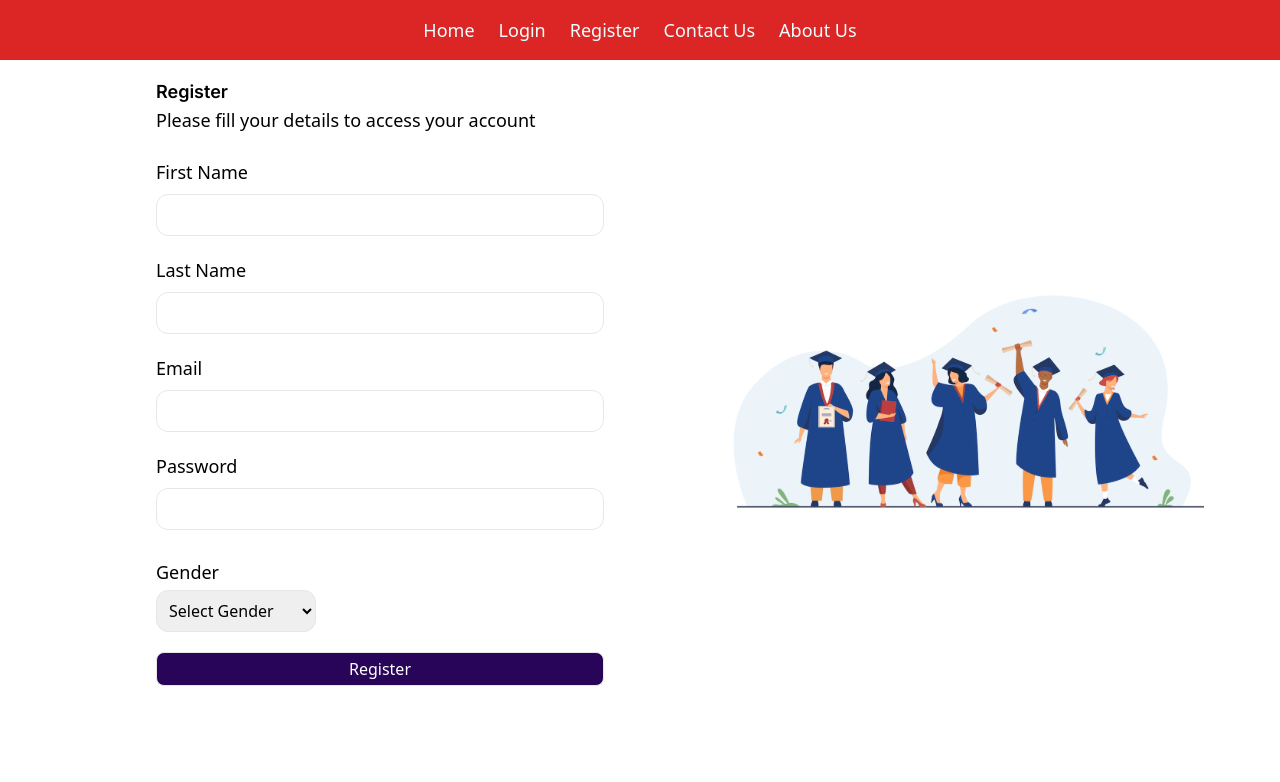
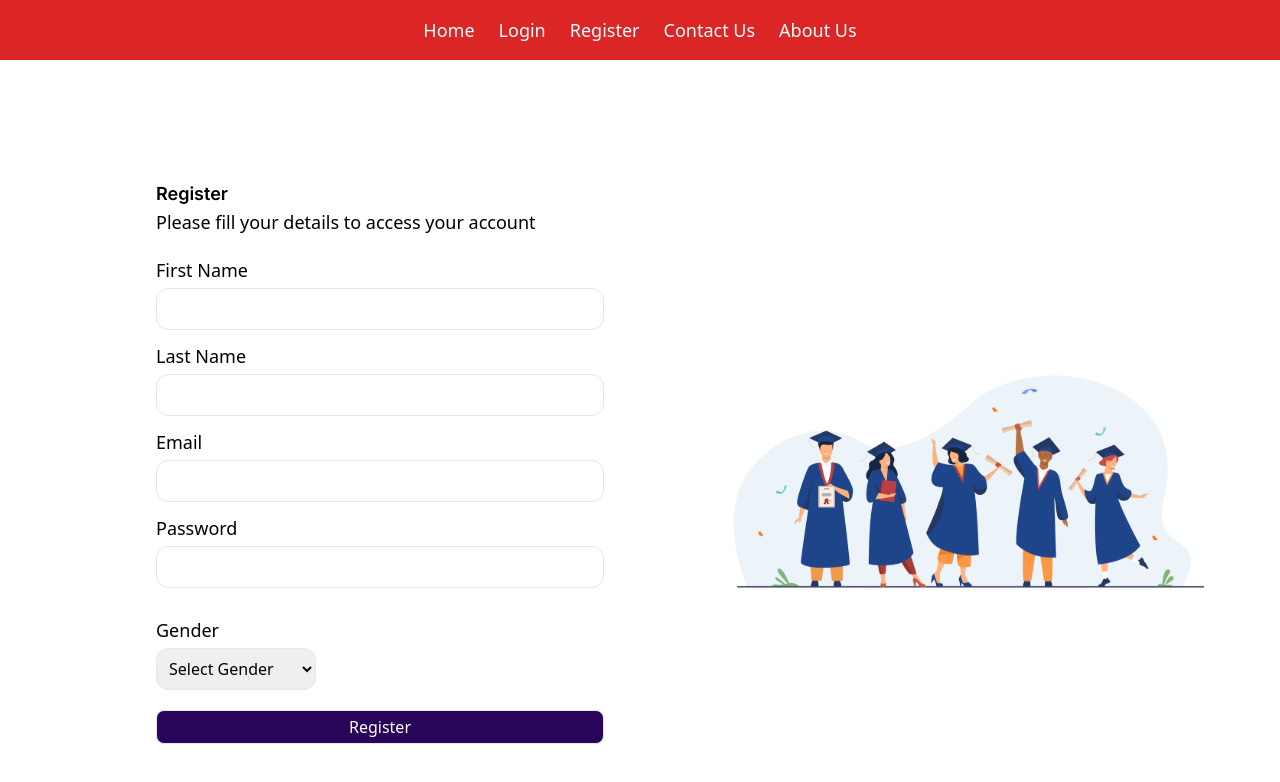
Before and after one commit to Muhammadbilalhaider/Dashboard, a React (Create React App) app: page /register in a window 1280 px wide. Shown: the top 782 px of the page. Built offline with nearby package versions, Linux system fonts and the light colour scheme.

Commit message:
adjust screen

```diff
--- a/src/App.js
+++ b/src/App.js
@@ -2,27 +2,26 @@ import './App.css';
 
 import {
   BrowserRouter as Router,
+  Outlet,
   Route,
   Routes,
-  Outlet,
 } from 'react-router-dom';
+
+import AboutUs from './Components/AboutUs';
+import ApplicationLogin from './Components/ApplicationLogin';
+import ContactUs from './Components/ContactUs';
+import Login from './Components/Login';
 import Navbar from './Components/Navbar';
-
-import ApplicationLogin from './Components/ApplicationLogin';
-import Login from './Components/Login';
-import ContactUs from './Components/ContactUs';
-
 import { PageNotFound } from './Components/PageNotFound';
 import Register from './Components/Register';
-import AboutUs from './Components/AboutUs';
 
 function App() {
 
   const AppLayout = () => {
     return (
-      <div className="flex flex-col ">
+      <div className="flex flex-col">
         <Navbar />
-        <main>
+        <main className='flex mt-20 h-full'>
           <Outlet />
         </main>
 
--- a/src/Components/Register.jsx
+++ b/src/Components/Register.jsx
@@ -1,4 +1,5 @@
 import React, { useState } from 'react';
+
 import loginimg from '../assets/loginimg.svg';
 
 const Register = () => {
@@ -14,22 +15,22 @@ const Register = () => {
       <div className='max-w-[1000px] w-full mx-auto bg-white p-4 grid grid-cols-1 md:grid-cols-2 gap-4 items-center'>
 
         <form className='order-2 md:order-1 flex flex-col justify-center items-center md:items-start md:mx-0'>
-          <div className=''>
+
             <h2 className='text-sm md:text-base lg:text-lg font-interFont font-extrabold text-center lg:text-left'>
               Register
             </h2>
-          </div>
+
           <h1 className='text-sm md:text-base lg:text-lg font-normal text-center '>
             Please fill your details to access your account
           </h1>
           <div className='flex flex-col py-4 w-full max-w-md'>
-            <label className='text-sm md:text-base lg:text-lg py-2'>First Name</label>
+            <label className='text-sm md:text-base lg:text-lg py-1'>First Name</label>
             <input className='border p-2 rounded-xl' type="text" />
-            <label className='text-sm md:text-base lg:text-lg py-2 mt-3'>Last Name</label>
+            <label className='text-sm md:text-base lg:text-lg py-1 mt-2'>Last Name</label>
             <input className='border p-2 rounded-xl' type="text" />
-            <label className='text-sm md:text-base lg:text-lg py-2 mt-3'>Email</label>
+            <label className='text-sm md:text-base lg:text-lg py-1 mt-2'>Email</label>
             <input className='border p-2 rounded-xl' type="email" />
-            <label className='text-sm md:text-base lg:text-lg py-2 mt-3'>Password</label>
+            <label className='text-sm md:text-base lg:text-lg py-1 mt-2'>Password</label>
             <input className='border p-2 rounded-xl' type="password" />
             <label className='text-sm md:text-base lg:text-lg pt-4 pb-1 mt-3'>Gender</label>
             <select className='border p-2 rounded-xl w-40' name="gender" onChange={handleGenderChange}>
```
